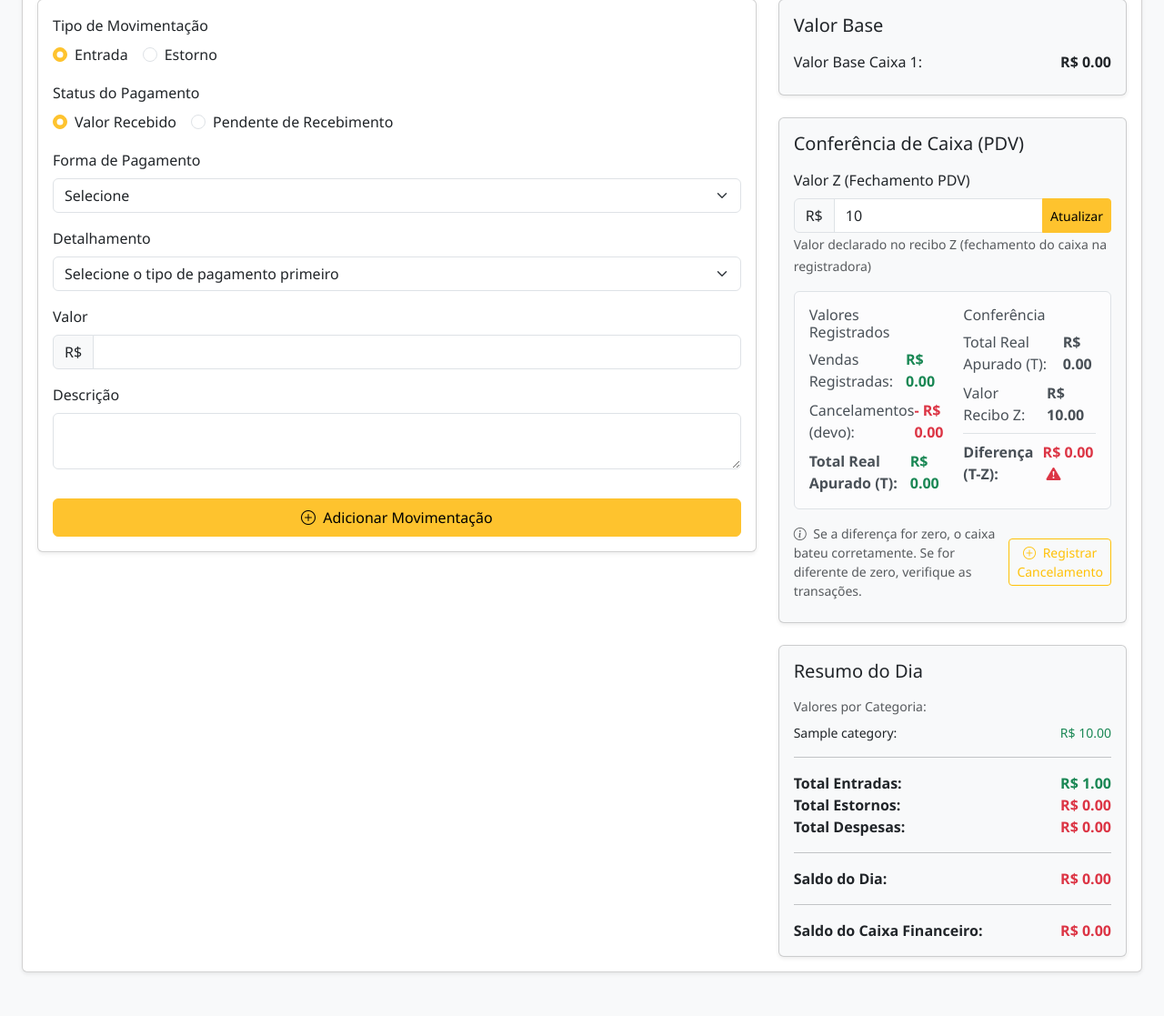
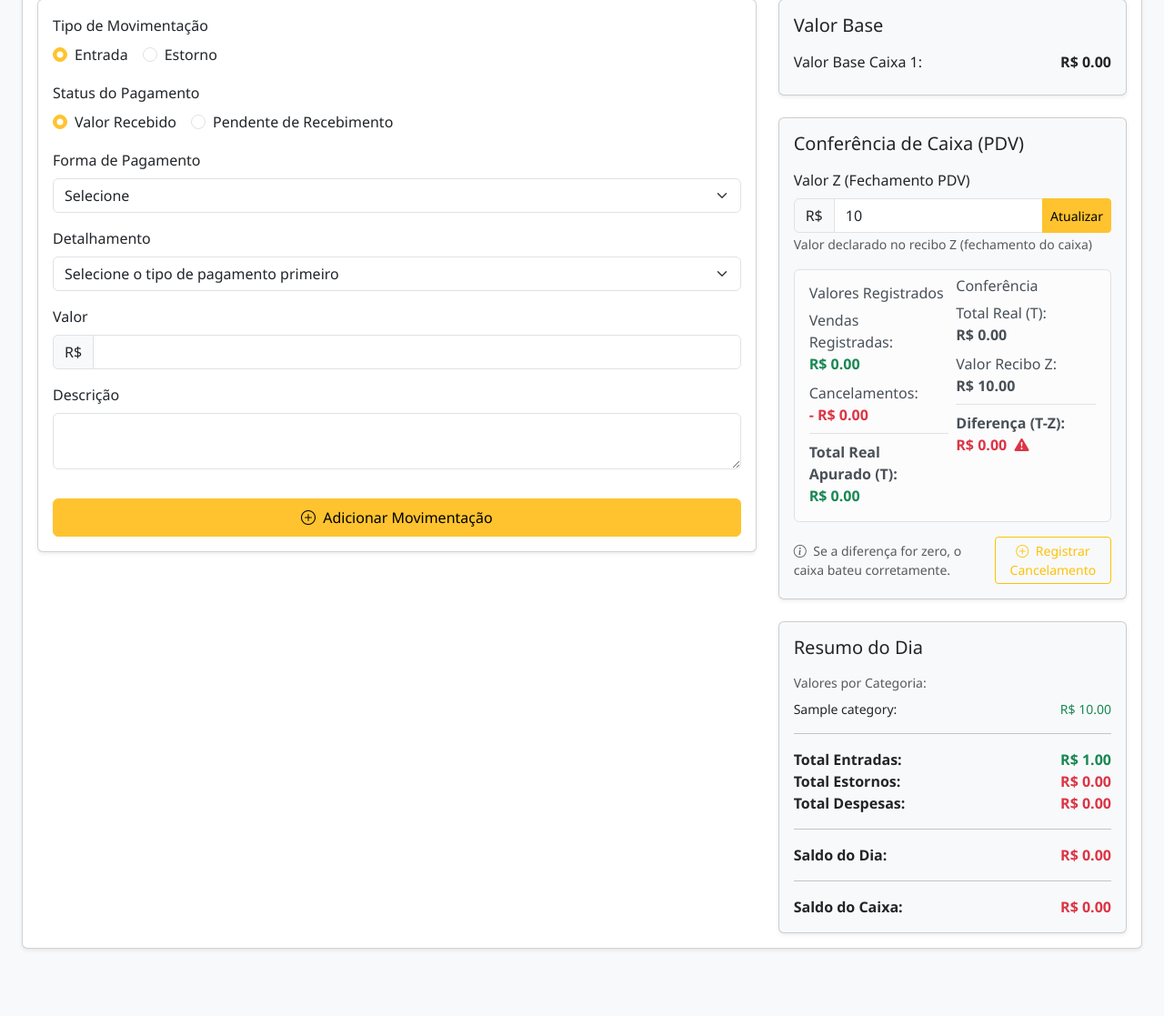
Before and after one commit to caiosazeredo/pythondobiscoito, a Python web app: template templates/user/movements.html in a window 1280 px wide. Shown: the part 277-1394 px from the top of the page at 91% size. After the commit the page ends 1321 px from the top, so only its background shows below. Run offline with Jinja, Linux system fonts and the light colour scheme; the template is opened without the code that fills it: most values are stand-ins (such as "Sample title", 1, 10 or a date in 2020); one stand-in notice (Sample message) is shown; some libraries are stand-ins or nearby versions.

Commit message:
Melhoria

```diff
--- a/templates/admin/monthly_base.html
+++ b/templates/admin/monthly_base.html
@@ -56,7 +56,7 @@
                             <tbody>
                                 {% for item in base_history %}
                                 <tr>
-                                    <td>{{ calendar.month_name[item.month] }}/{{ item.year }}</td>
+                                    <td>{{ meses[item.month] }}/{{ item.year }}</td>
                                     <td class="text-end fw-bold">R$ {{ "%.2f"|format(item.amount) }}</td>
                                 </tr>
                                 {% else %}
--- a/templates/user/monthly_base.html
+++ b/templates/user/monthly_base.html
@@ -59,7 +59,7 @@
                             <tbody>
                                 {% for item in base_history %}
                                 <tr>
-                                    <td>{{ calendar.month_name[item.month] }}/{{ item.year }}</td>
+                                    <td>{{ meses[item.month] }}/{{ item.year }}</td>
                                     <td class="text-end fw-bold">R$ {{ "%.2f"|format(item.amount) }}</td>
                                 </tr>
                                 {% else %}
--- a/templates/user/movements.html
+++ b/templates/user/movements.html
@@ -220,17 +220,18 @@
                         </div>
 
                         <div class="col-md-4">
+                            <!-- Card de Valor Base - Mais responsivo -->
                             <div class="card shadow-sm bg-light mb-4">
                                 <div class="card-body">
                                     <h5 class="card-title mb-3">Valor Base</h5>
-                                    <div class="d-flex justify-content-between align-items-center mb-2">
-                                        <span>Valor Base Caixa {{ cashier.number }}:</span>
+                                    <div class="d-flex justify-content-between align-items-center mb-2 flex-wrap">
+                                        <span class="me-2">Valor Base Caixa {{ cashier.number }}:</span>
                                         <span class="fw-bold">R$ {{ "%.2f"|format(cashier_base_amount) }}</span>
                                     </div>
                                 </div>
                             </div>
 
-                            <!-- Card de PDV (Campos Z, T, devo) - PARTE MODIFICADA -->
+                            <!-- Card de PDV (Campos Z, T, devo) - Layout melhorado para responsividade -->
                             <div class="card shadow-sm bg-light mb-4">
                                 <div class="card-body">
                                     <h5 class="card-title mb-3">Conferência de Caixa (PDV)</h5>
@@ -243,40 +244,43 @@
                                                 <input type="number" name="z_value" id="z_value" class="form-control" step="0.01" value="{{ z_total }}">
                                                 <button type="submit" class="btn btn-sm btn-warning">Atualizar</button>
                                             </div>
-                                            <small class="form-text text-muted">Valor declarado no recibo Z (fechamento do caixa na registradora)</small>
+                                            <small class="form-text text-muted">Valor declarado no recibo Z (fechamento do caixa)</small>
                                         </div>
                                     </form>
 
-                                    <div class="alert alert-light border mb-3">
-                                        <div class="row">
-                                            <div class="col-md-6">
-                                                <h6 class="mb-2">Valores Registrados</h6>
-                                                <div class="d-flex justify-content-between mb-2">
-                                                    <span>Vendas Registradas:</span>
+                                    <div class="alert alert-light border mb-3 p-2 p-md-3">
+                                        <!-- Layout mais adaptável em 2 colunas -->
+                                        <div class="row g-2">
+                                            <!-- Coluna 1 - Sempre ocupa toda largura em xs e sm, metade em md+ -->
+                                            <div class="col-12 col-md-6">
+                                                <h6 class="mb-2 fs-6">Valores Registrados</h6>
+                                                <div class="d-flex justify-content-between mb-2 flex-wrap">
+                                                    <span class="me-2">Vendas Registradas:</span>
                                                     <span class="fw-bold text-success">R$ {{ "%.2f"|format(t_total + devo_total) }}</span>
                                                 </div>
-                                                <div class="d-flex justify-content-between mb-2">
-                                                    <span>Cancelamentos (devo):</span>
+                                                <div class="d-flex justify-content-between mb-2 flex-wrap">
+                                                    <span class="me-2">Cancelamentos:</span>
                                                     <span class="fw-bold text-danger">- R$ {{ "%.2f"|format(devo_total) }}</span>
                                                 </div>
-                                                <div class="d-flex justify-content-between fw-bold">
-                                                    <span>Total Real Apurado (T):</span>
+                                                <div class="d-flex justify-content-between fw-bold flex-wrap border-top pt-2 mt-1">
+                                                    <span class="me-2">Total Real Apurado (T):</span>
                                                     <span class="text-success">R$ {{ "%.2f"|format(t_total) }}</span>
                                                 </div>
                                             </div>
 
-                                            <div class="col-md-6">
-                                                <h6 class="mb-2">Conferência</h6>
-                                                <div class="d-flex justify-content-between mb-2">
-                                                    <span>Total Real Apurado (T):</span>
+                                            <!-- Coluna 2 - Sempre ocupa toda largura em xs e sm, metade em md+ -->
+                                            <div class="col-12 col-md-6 mt-3 mt-md-0">
+                                                <h6 class="mb-2 fs-6">Conferência</h6>
+                                                <div class="d-flex justify-content-between mb-2 flex-wrap">
+                                                    <span class="me-2">Total Real (T):</span>
                                                     <span class="fw-bold">R$ {{ "%.2f"|format(t_total) }}</span>
                                                 </div>
-                                                <div class="d-flex justify-content-between mb-2">
-                                                    <span>Valor Recibo Z:</span>
+                                                <div class="d-flex justify-content-between mb-2 flex-wrap">
+                                                    <span class="me-2">Valor Recibo Z:</span>
                                                     <span class="fw-bold">R$ {{ "%.2f"|format(z_total) }}</span>
                                                 </div>
-                                                <div class="d-flex justify-content-between fw-bold border-top pt-2 mt-2">
-                                                    <span>Diferença (T-Z):</span>
+                                                <div class="d-flex justify-content-between fw-bold border-top pt-2 mt-1 flex-wrap">
+                                                    <span class="me-2">Diferença (T-Z):</span>
                                                     <span class="{{ 'text-success' if dif_total == 0 else 'text-danger' }}">
                                                         R$ {{ "%.2f"|format(dif_total) }}
                                                         {% if dif_total == 0 %}
@@ -290,10 +294,11 @@
                                         </div>
                                     </div>
 
-                                    <div class="d-flex justify-content-between align-items-center mb-2">
-                                        <span class="small text-muted">
+                                    <!-- Área de mensagem e botão - layout mais responsivo -->
+                                    <div class="d-flex flex-column flex-md-row justify-content-between align-items-start align-items-md-center">
+                                        <span class="small text-muted mb-2 mb-md-0">
                                             <i class="bi bi-info-circle me-1"></i>
-                                            Se a diferença for zero, o caixa bateu corretamente. Se for diferente de zero, verifique as transações.
+                                            Se a diferença for zero, o caixa bateu corretamente.
                                         </span>
                                         <button type="button" class="btn btn-outline-warning btn-sm" data-bs-toggle="modal" data-bs-target="#devoModal">
                                             <i class="bi bi-plus-circle me-1"></i> Registrar Cancelamento
@@ -301,9 +306,8 @@
                                     </div>
                                 </div>
                             </div>
-                            <!-- FIM DA PARTE MODIFICADA -->
 
-                            <!-- Card do Pote (apenas para Caixa Financeiro) -->
+                            <!-- Card do Pote (apenas para Caixa Financeiro) - Layout responsivo -->
                             {% if is_financial_cashier %}
                             <div class="card shadow-sm bg-light mb-4">
                                 <div class="card-body">
@@ -324,6 +328,7 @@
                             </div>
                             {% endif %}
 
+                            <!-- Card de Resumo do Dia - Layout responsivo -->
                             <div class="card shadow-sm bg-light">
                                 <div class="card-body">
                                     <h5 class="card-title mb-3">Resumo do Dia</h5>
@@ -332,8 +337,8 @@
 
                                     {% if payment_category_totals %}
                                         {% for category, total in payment_category_totals.items() %}
-                                            <div class="d-flex justify-content-between align-items-center small mb-1">
-                                                <span>{{ category|capitalize }}:</span>
+                                            <div class="d-flex justify-content-between align-items-center small mb-1 flex-wrap">
+                                                <span class="me-2">{{ category|capitalize }}:</span>
                                                 <span class="{{ 'text-success' if total > 0 else '' }}">
                                                     R$ {{ "%.2f"|format(total) }}
                                                 </span>
@@ -345,25 +350,25 @@
 
                                     <hr>
 
-                                    <div class="d-flex justify-content-between align-items-center fw-bold">
-                                        <span>Total Entradas:</span>
+                                    <div class="d-flex justify-content-between align-items-center fw-bold flex-wrap">
+                                        <span class="me-2">Total Entradas:</span>
                                         <span class="text-success">R$ {{ "%.2f"|format(total_entrada) }}</span>
                                     </div>
 
-                                    <div class="d-flex justify-content-between align-items-center fw-bold">
-                                        <span>Total Estornos:</span>
+                                    <div class="d-flex justify-content-between align-items-center fw-bold flex-wrap">
+                                        <span class="me-2">Total Estornos:</span>
                                         <span class="text-danger">R$ {{ "%.2f"|format(total_estorno) }}</span>
                                     </div>
 
-                                    <div class="d-flex justify-content-between align-items-center fw-bold">
-                                        <span>Total Despesas:</span>
+                                    <div class="d-flex justify-content-between align-items-center fw-bold flex-wrap">
+                                        <span class="me-2">Total Despesas:</span>
                                         <span class="text-danger">R$ {{ "%.2f"|format(total_despesa) }}</span>
                                     </div>
 
                                     <hr>
 
-                                    <div class="d-flex justify-content-between align-items-center fw-bold">
-                                        <span>Saldo do Dia:</span>
+                                    <div class="d-flex justify-content-between align-items-center fw-bold flex-wrap">
+                                        <span class="me-2">Saldo do Dia:</span>
                                         <span class="{{ 'text-success' if total_entrada - total_estorno - total_despesa >= 0 else 'text-danger' }}">
                                             R$ {{ "%.2f"|format(total_entrada - total_estorno - total_despesa) }}
                                         </span>
@@ -371,8 +376,8 @@
 
                                     <hr>
 
-                                    <div class="d-flex justify-content-between align-items-center fw-bold">
-                                        <span>Saldo do Caixa Financeiro:</span>
+                                    <div class="d-flex justify-content-between align-items-center fw-bold flex-wrap">
+                                        <span class="me-2">Saldo do Caixa:</span>
                                         <span class="{{ 'text-success' if financial_balance >= 0 else 'text-danger' }}">
                                             R$ {{ "%.2f"|format(financial_balance + base_amount) }}
                                         </span>
```
Also changed, not shown: app.py (+22 -4 lines).
